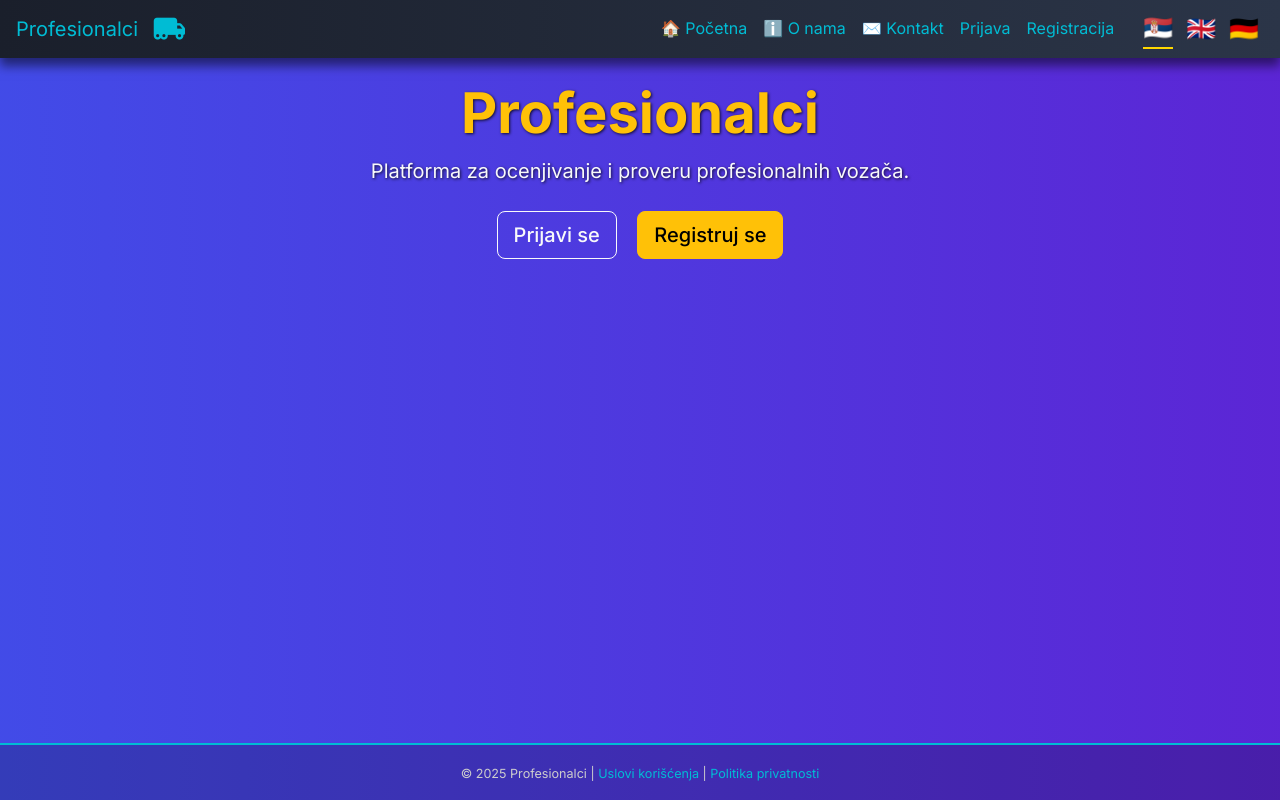
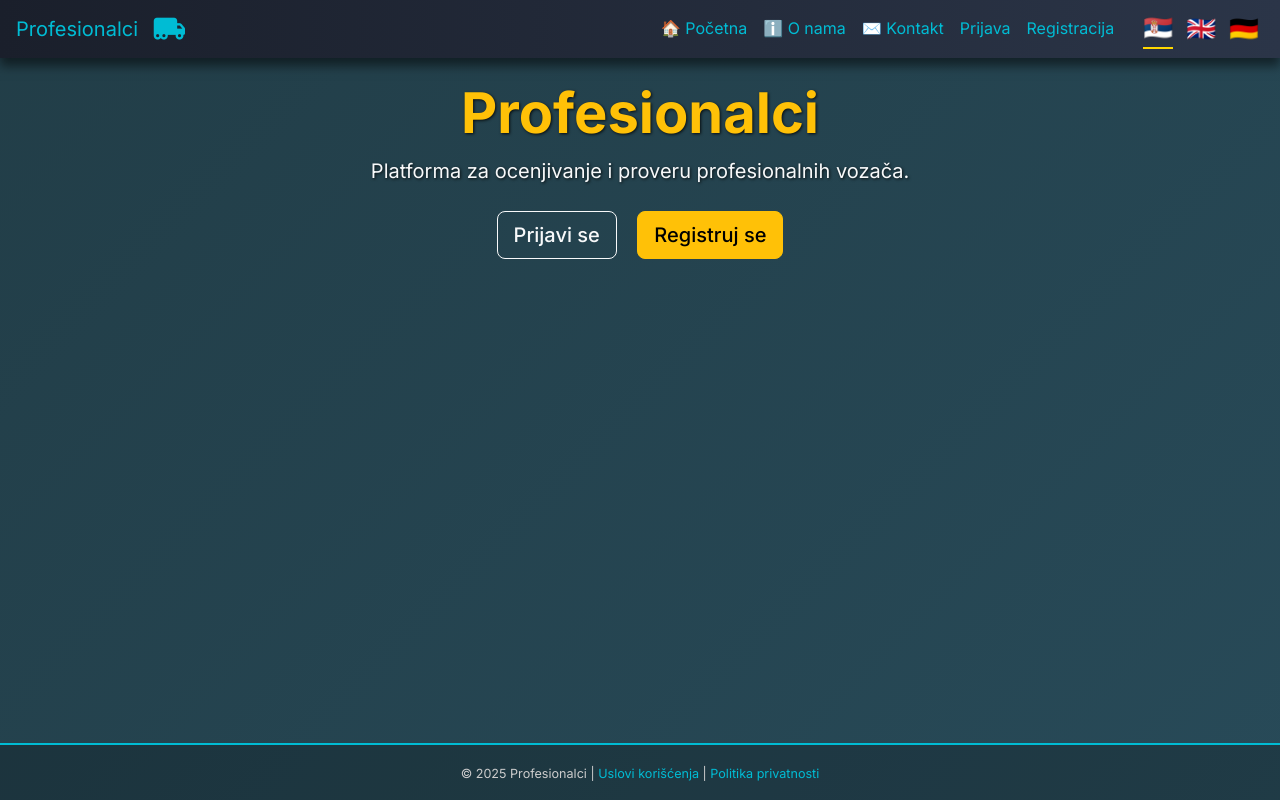
Before and after one commit to ivan1408993/profesionalci-app, a Flask app: page / in a window 1280 px wide. Run offline with Flask 3, Linux system fonts and the light colour scheme; some libraries are stand-ins or nearby versions.

Commit message:
dodata animacija, pokretna pozadina - test 2

```diff
--- a/app/static/css/style.css
+++ b/app/static/css/style.css
@@ -30,8 +30,8 @@ body {
     left: 0;
     width: 100%;
     height: 100%;
-    background: linear-gradient(270deg, #6a11cb, #2575fc, #ff6a00, #ff0099);
-    background-size: 800% 800%;
+    background: linear-gradient(-45deg, #2c5364, #203a43, #0f2027);
+    background-size: 400% 400%;
     animation: gradientShift 20s ease infinite;
     z-index: -1; /* Da ostane iza sadržaja */
 }
@@ -42,6 +42,7 @@ body {
     50% { background-position: 100% 50%; }
     100% { background-position: 0% 50%; }
 }
+
 
 
 /* Glavni sadržaj raste i gura footer dole */
```
